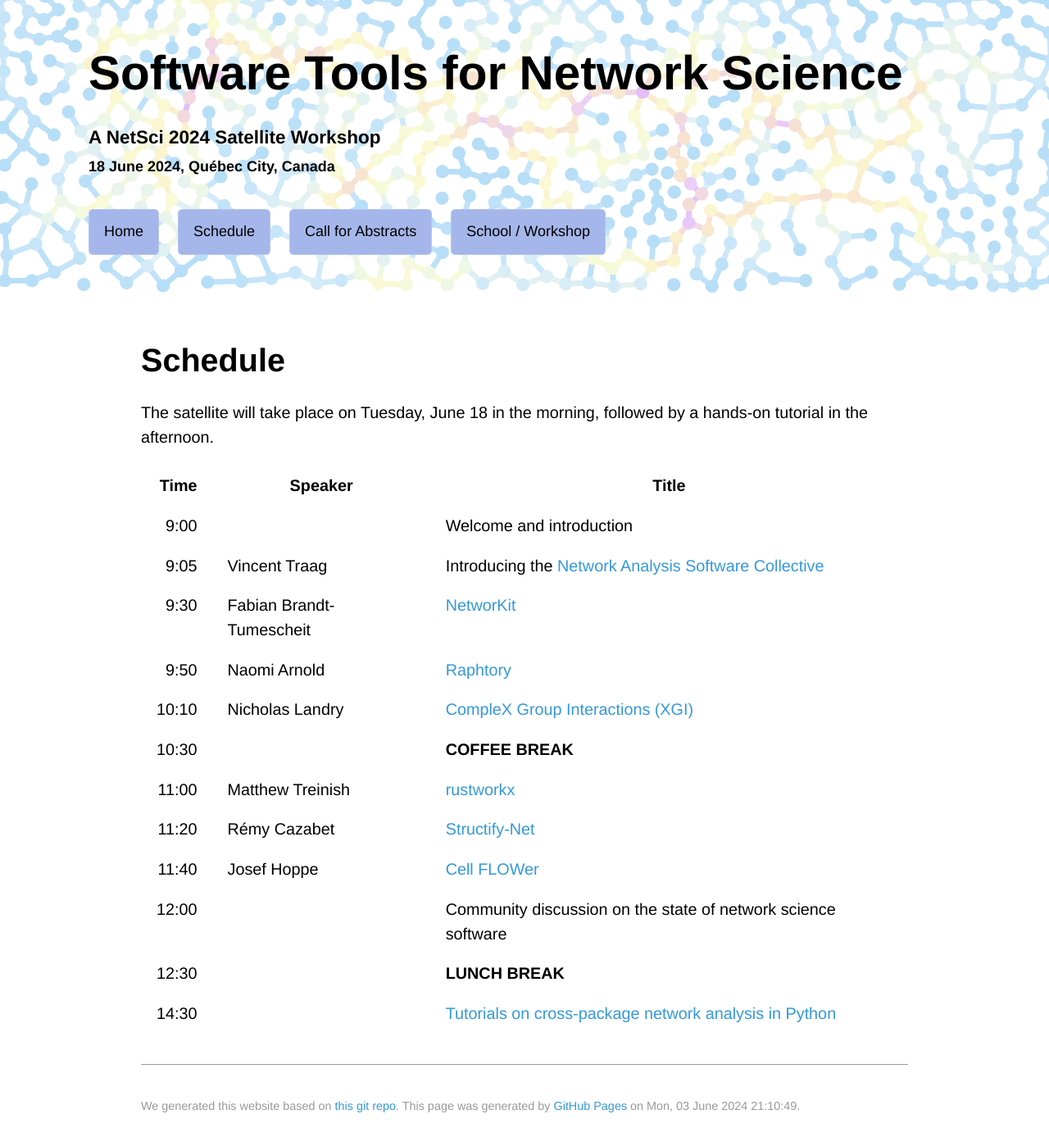
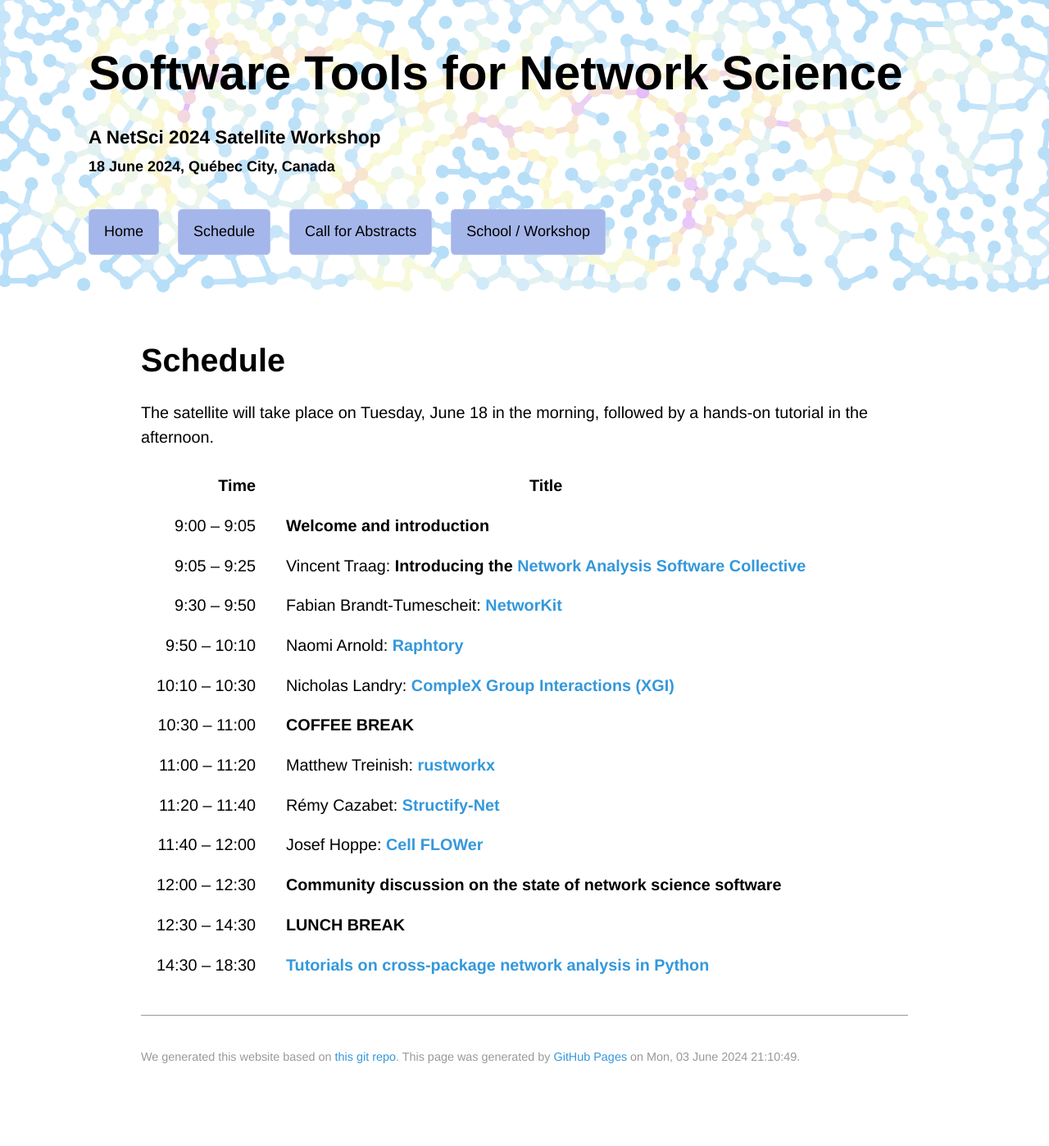
Before and after one commit to nas-col/netsci.nascol.net, a Jekyll site: the page built from schedule.md, in a window 1280 px wide. Shown: the whole page at 82% size. Built offline with Jekyll 4.4.1, drawn with Linux system fonts in a browser that asks for light colours; some web fonts are replaced; our own code applies the rules of GitHub Pages for plain Markdown files; after the commit the page ends 1338 px from its top, so only the background shows below that.

Commit message:
Update schedule formatting

```diff
--- a/schedule.md
+++ b/schedule.md
@@ -6,20 +6,20 @@ layout: default
 
 The satellite will take place on Tuesday, June 18 in the morning, followed by a hands-on tutorial in the afternoon.
 
-| Time  | Speaker                  | Title                                                                      |
-|------:| -------------------------|----------------------------------------------------------------------------|
-|  9:00 |                          | Welcome and introduction                                                   |
-|  9:05 | Vincent Traag            | Introducing the [Network Analysis Software Collective](https://nascol.net) |
-|  9:30 | Fabian Brandt-Tumescheit | [NetworKit][1]                                                             |
-|  9:50 | Naomi Arnold             | [Raphtory][2]                                                              |
-| 10:10 | Nicholas Landry          | [CompleX Group Interactions (XGI)][3]                                      |
-| 10:30 |                          | **COFFEE BREAK**                                                           |
-| 11:00 | Matthew Treinish         | [rustworkx][4]                                                             |
-| 11:20 | Rémy Cazabet             | [Structify-Net][5]                                                         |
-| 11:40 | Josef Hoppe              | [Cell FLOWer][6]                                                           |
-| 12:00 |                          | Community discussion on the state of network science software              |
-| 12:30 |                          | **LUNCH BREAK**                                                            |
-| 14:30 |                          | [Tutorials on cross-package network analysis in Python][7]                 |
+| Time  | Title                                                                                                  |
+|------:| -------------------------------------------------------------------------------------------------------|
+|  9:00 –  9:05 | **Welcome and introduction**                                                                   |
+|  9:05 –  9:25 | Vincent Traag:  **Introducing the [Network Analysis Software Collective](https://nascol.net)** |
+|  9:30 –  9:50 | Fabian Brandt-Tumescheit: **[NetworKit][1]**                                                   |
+|  9:50 – 10:10 | Naomi Arnold: **[Raphtory][2]**                                                                |
+| 10:10 – 10:30 | Nicholas Landry: **[CompleX Group Interactions (XGI)][3]**                                     |
+| 10:30 – 11:00 | **COFFEE BREAK**                                                                               |
+| 11:00 – 11:20 | Matthew Treinish: **[rustworkx][4]**                                                           |
+| 11:20 – 11:40 | Rémy Cazabet: **[Structify-Net][5]**                                                           |
+| 11:40 – 12:00 | Josef Hoppe: **[Cell FLOWer][6]**                                                              |
+| 12:00 – 12:30 | **Community discussion on the state of network science software**                              |
+| 12:30 – 14:30 | **LUNCH BREAK**                                                                                |
+| 14:30 – 18:30 | **[Tutorials on cross-package network analysis in Python][7]**                                 |
 
 [1]: abstracts/networkit
 [2]: abstracts/raphtory
```
